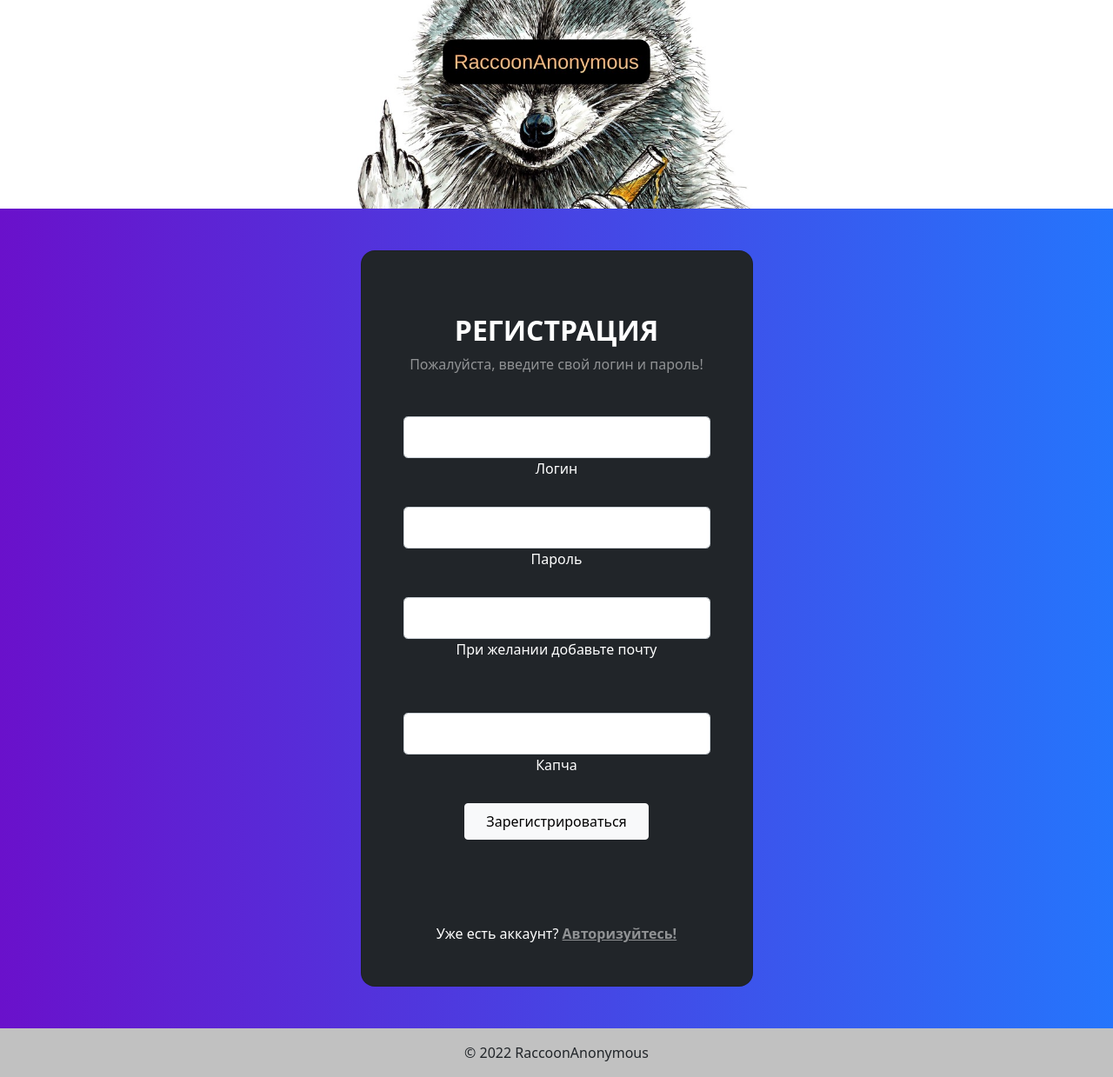
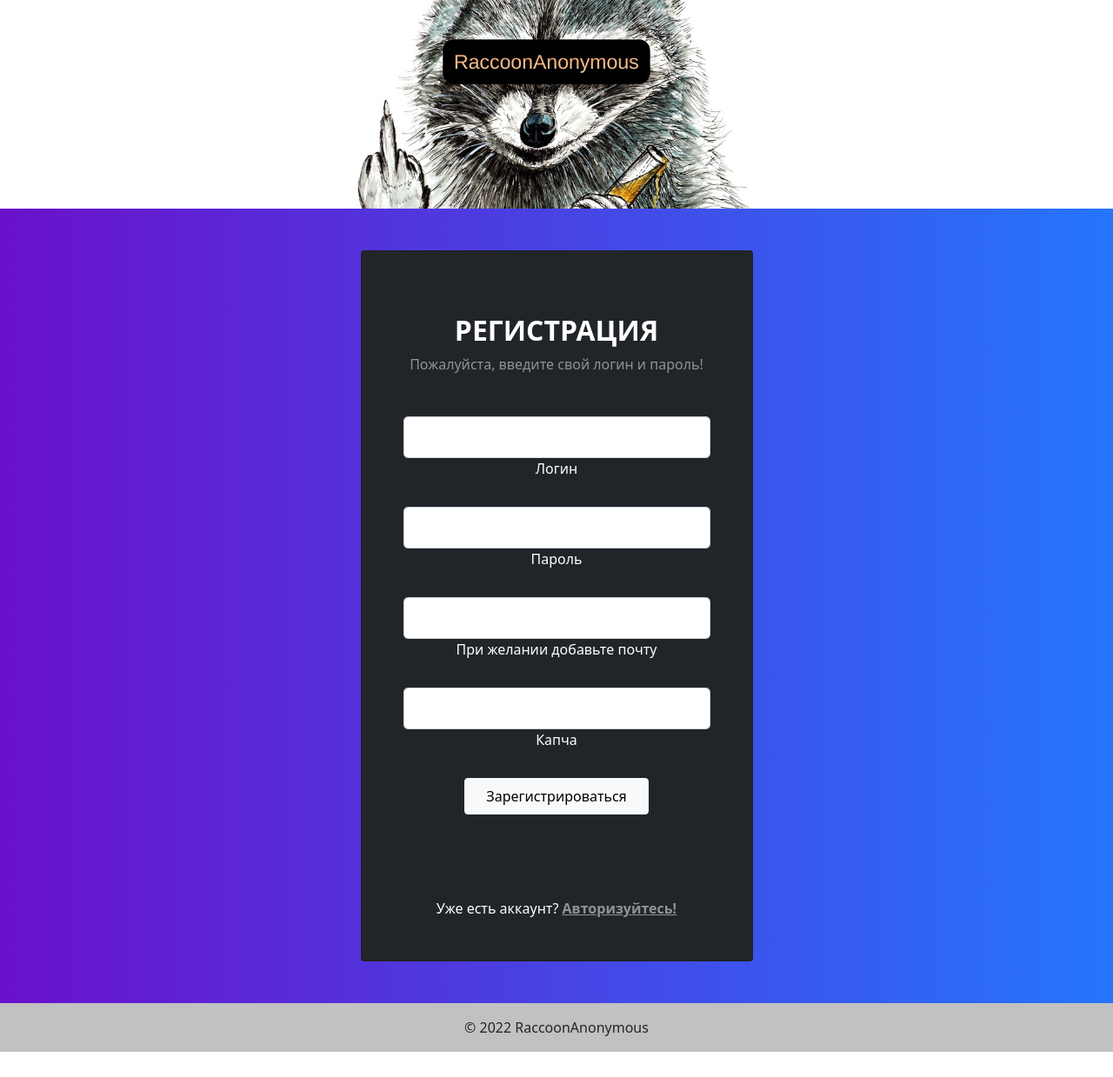
Before and after one commit to Ryize/RaccoonAnonymous, a Flask app: template templates/registration.html in a window 1280 px wide. Shown: the whole page at 87% size. After the commit the page ends 1210 px from the top, so only its background shows below. Run offline with Flask 2, Linux system fonts and the light colour scheme; the template is opened without the code that fills it, so the values that code supplies are empty; some libraries are stand-ins or nearby versions.

Commit message:
registration and authorization refactoring

```diff
--- a/templates/registration.html
+++ b/templates/registration.html
@@ -1,11 +1,11 @@
 {% extends 'base.html' %}
-{% block title %} Регистрация - RacoonAnonymous  {% endblock %}
+{% block title %} Регистрация - RacoonAnonymous {% endblock %}
 {% block body %}
   <section class="gradient-custom">
     <div class="container py-5 h-100">
       <div class="row d-flex justify-content-center align-items-center h-100">
         <div class="col-12 col-md-8 col-lg-6 col-xl-5">
-          <div class="card bg-dark text-white" style="border-radius: 1rem;">
+          <div class="card bg-dark text-white rounded-5">
             <div class="card-body p-5 text-center">
               <div class="mb-md-5 mt-md-4 pb-5">
                 <h2 class="fw-bold mb-2 text-uppercase">Регистрация</h2>
@@ -24,7 +24,7 @@
                     <input type="text" class="form-control form-control-lg" name="email" id="email"/>
                     <label class="form-label">При желании добавьте почту</label>
                   </div>
-                  <div class="form-outline form-white mb-4" style="margin-top: 15%;">
+                  <div class="form-outline form-white mb-4 mt-4">
                     {{ captcha() }}
                     <input style="margin-top: 10px;" type="text" class="form-control form-control-lg" name="captcha"/>
                     <label class="form-label">Капча</label>
@@ -37,9 +37,10 @@
                 </form>
               </div>
               <div>
-                  <p class="mb-0">Уже есть аккаунт? <a href="{{ url_for('authorisation') }}" class="text-white-50 fw-bold">Авторизуйтесь!</a>
-                  </p>
-                </div>
+                <p class="mb-0">Уже есть аккаунт? <a href="{{ url_for('authorisation') }}"
+                                                     class="text-white-50 fw-bold">Авторизуйтесь!</a>
+                </p>
+              </div>
             </div>
           </div>
         </div>
--- a/templates/user_page.html
+++ b/templates/user_page.html
@@ -2,11 +2,6 @@
 {% block title %} Профиль {{ current_user.name }} - RacoonAnonymous   {% endblock %}
 {% block body %}
   {% include 'includes/header.html' %}
-  <style>
-  body{
-      {#filter: invert(100%);#}
-  }
-  </style>
   <script>
       $(document).ready(function () {
           document.getElementById("check_night").addEventListener("click", function () {
```
Also changed, not shown: templates/authorisation.html (+5 -13 lines).
